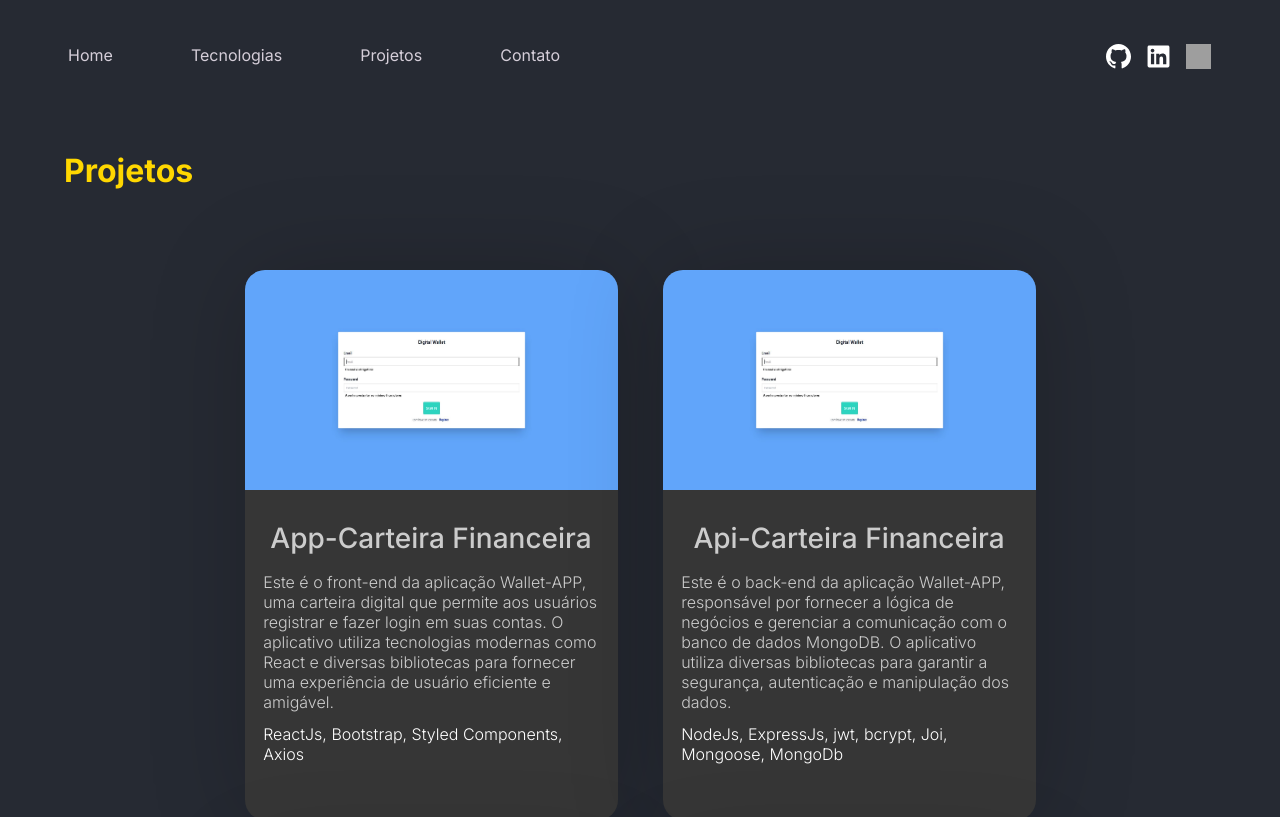
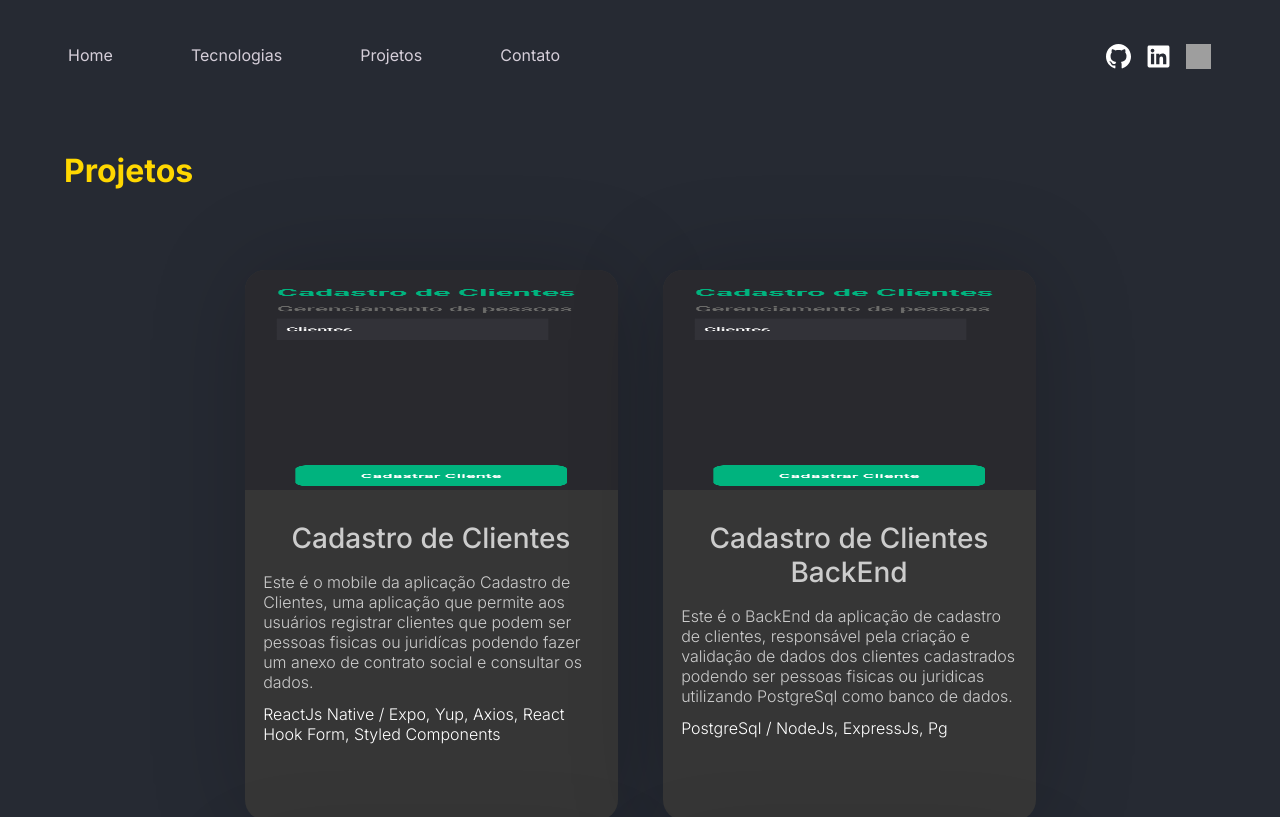
Before and after one commit to darlanbbs/New-Portfolio, a React (Vite) app: page /projects in a window 1280 px wide. Shown: the top 817 px of the page. Built offline with nearby package versions, Linux system fonts and the light colour scheme; grey boxes are pictures that could not be loaded.

Commit message:
Feat:Adicionando projeto cadastro de clientes

```diff
--- a/src/components/Project/index.jsx
+++ b/src/components/Project/index.jsx
@@ -1,6 +1,7 @@
 import * as C from "./styled";
 
 const repositories = [
+  "https://github.com/darlanbbs/cadastro_cliente_mobile",
   "https://github.com/darlanbbs/Wallet-APP",
   "https://github.com/darlanbbs/FrontEnd-App-Disciplinas",
   "https://github.com/darlanbbs/Otaku-Shop",
@@ -18,6 +19,37 @@ export function MyProject() {
     <C.ProjectsCards>
       <a href={repositories[0]} target="_blank">
         <C.Project>
+          <C.Image src="/images/homepageMobile.png" />
+          <h3>Cadastro de Clientes</h3>
+          <p>
+            Este é o mobile da aplicação Cadastro de Clientes, uma aplicação que
+            permite aos usuários registrar clientes que podem ser pessoas
+            fisicas ou juridícas podendo fazer um anexo de contrato social e
+            consultar os dados.
+          </p>
+          <C.Tecnologias>
+            ReactJs Native / Expo, Yup, Axios, React Hook Form, Styled
+            Components
+          </C.Tecnologias>
+        </C.Project>
+      </a>
+
+      <a href={repositories[0]} target="_blank">
+        <C.Project>
+          <C.Image src="/images/homepageMobile.png" />
+          <h3>Cadastro de Clientes BackEnd</h3>
+          <p>
+            Este é o BackEnd da aplicação de cadastro de clientes, responsável
+            pela criação e validação de dados dos clientes cadastrados podendo
+            ser pessoas fisicas ou juridicas utilizando PostgreSql como banco de
+            dados.
+          </p>
+          <C.Tecnologias>PostgreSql / NodeJs, ExpressJs, Pg</C.Tecnologias>
+        </C.Project>
+      </a>
+
+      <a href={repositories[1]} target="_blank">
+        <C.Project>
           <C.Image src="/images/wallet.png" />
           <h3>App-Carteira Financeira</h3>
           <p>
@@ -32,7 +64,7 @@ export function MyProject() {
           </C.Tecnologias>
         </C.Project>
       </a>
-      <a href={repositories[0]} target="_blank">
+      <a href={repositories[1]} target="_blank">
         <C.Project>
           <C.Image src="/images/wallet.png" />
           <h3>Api-Carteira Financeira</h3>
```
